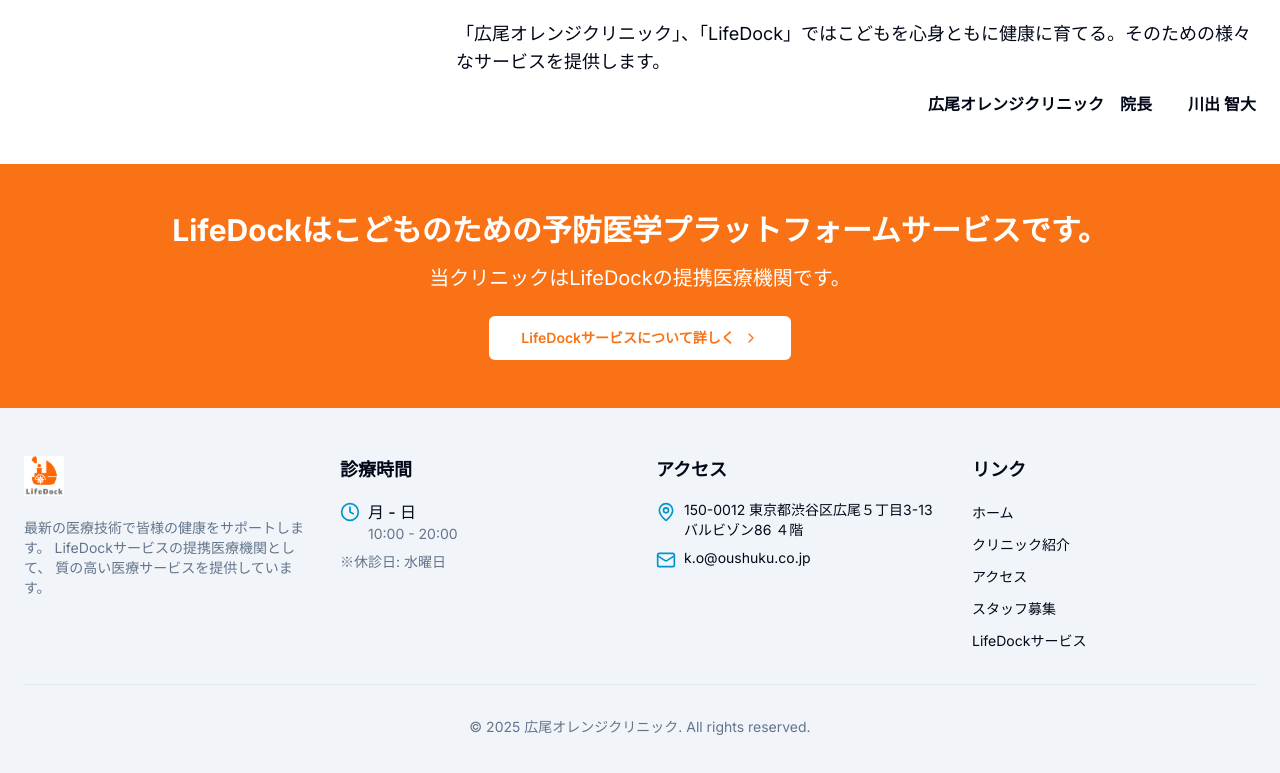
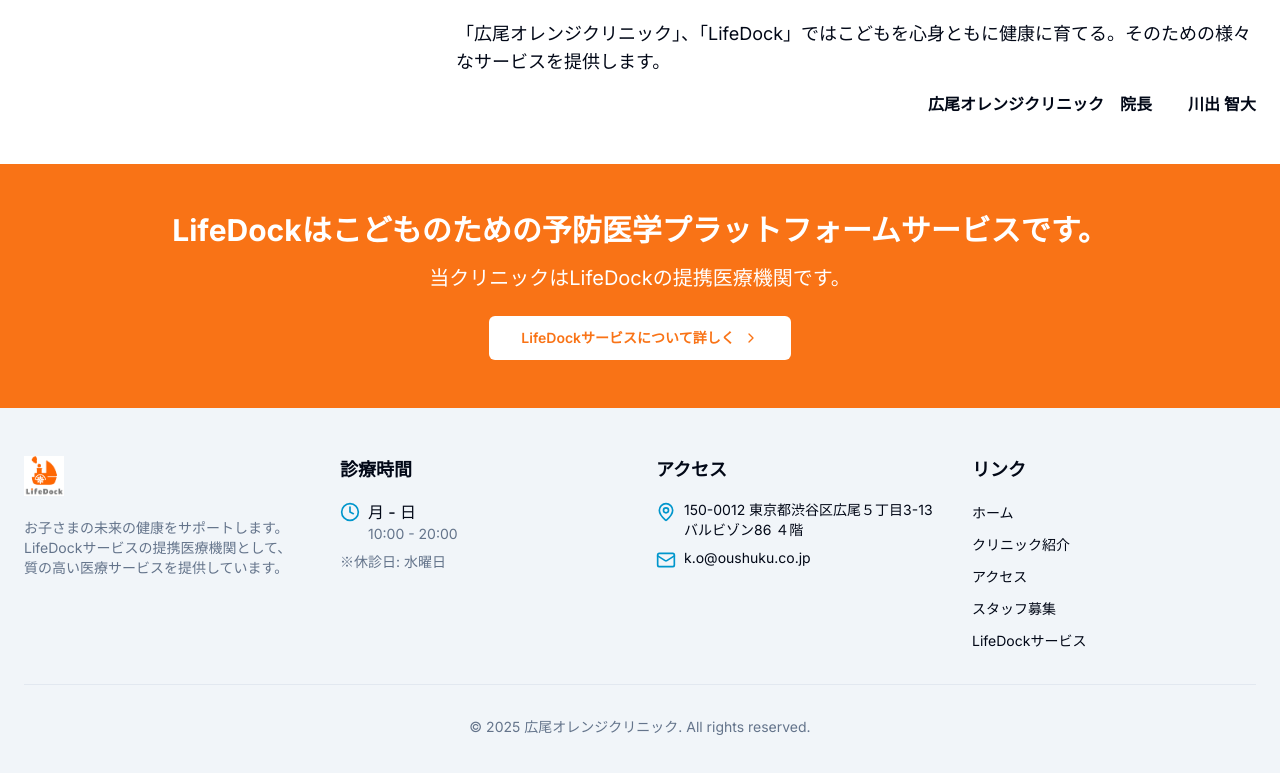
Before and after one commit to Kofsaku/lifedock-web, a Next.js app: page / in a window 1280 px wide. Shown: the part 1974-2747 px from the top of the page. Built offline with nearby package versions, Linux system fonts and the light colour scheme.

Commit message:
fix top txt

```diff
--- a/components/footer.tsx
+++ b/components/footer.tsx
@@ -18,7 +18,7 @@ export default function Footer() {
               />
             </Link>
             <p className="text-sm text-muted-foreground">
-              最新の医療技術で皆様の健康をサポートします。 LifeDockサービスの提携医療機関として、
+              お子さまの未来の健康をサポートします。 LifeDockサービスの提携医療機関として、
               質の高い医療サービスを提供しています。
             </p>
           </div>
```
